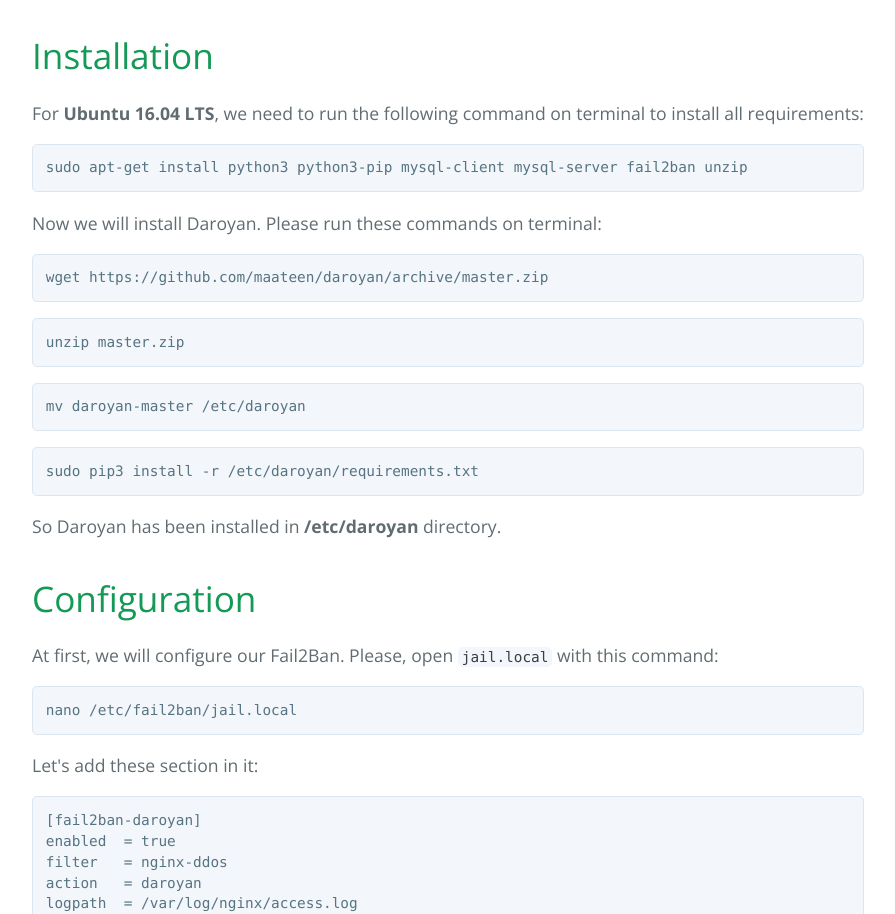
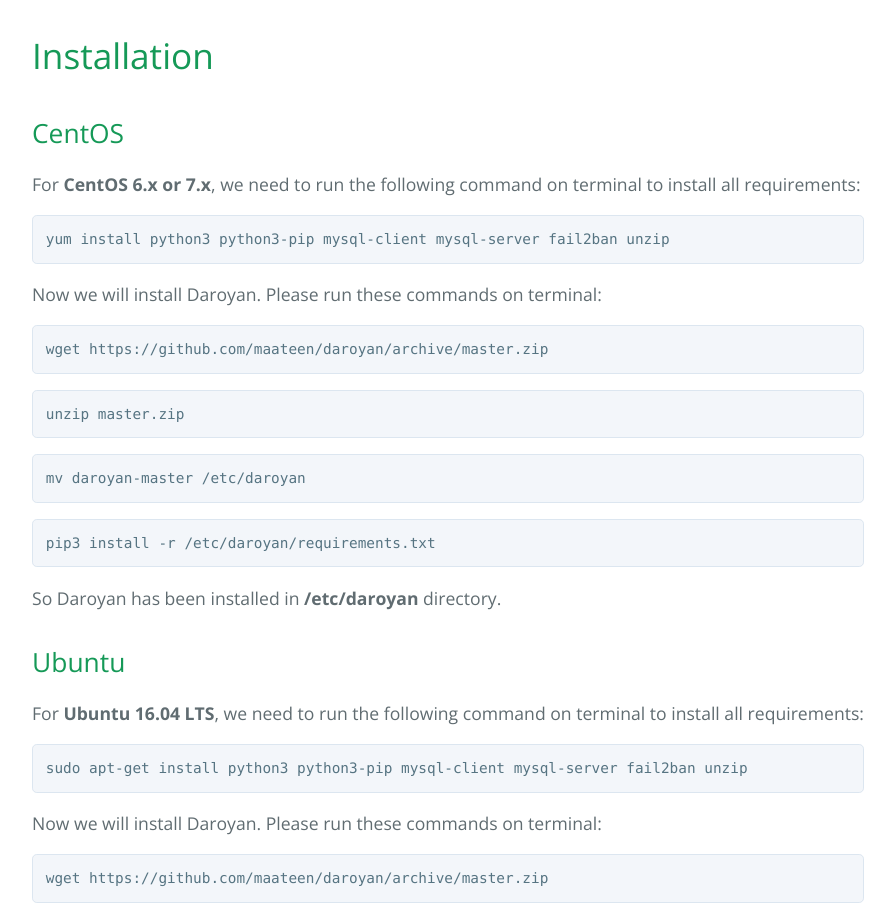
Before and after one commit to maateen/daroyan, a plain HTML site: page index.html in a window 1280 px wide. Shown: the part 967-1881 px from the top of the page, without its empty margins (192-1087 px from the left). Drawn offline with nearby package versions, Linux system fonts and the light colour scheme.

```diff
--- a/index.html
+++ b/index.html
@@ -42,6 +42,33 @@
 
 <h1>
 <a id="installation" class="anchor" href="#installation" aria-hidden="true"><span aria-hidden="true" class="octicon octicon-link"></span></a>Installation</h1>
+
+<h2>
+<a id="centos" class="anchor" href="#centos" aria-hidden="true"><span aria-hidden="true" class="octicon octicon-link"></span></a>CentOS</h2>
+
+<p>For <strong>CentOS 6.x or 7.x</strong>, we need to run the following command on terminal to install all requirements:</p>
+
+<pre><code>yum install python3 python3-pip mysql-client mysql-server fail2ban unzip
+</code></pre>
+
+<p>Now we will install Daroyan. Please run these commands on terminal:</p>
+
+<pre><code>wget https://github.com/maateen/daroyan/archive/master.zip
+</code></pre>
+
+<pre><code>unzip master.zip
+</code></pre>
+
+<pre><code>mv daroyan-master /etc/daroyan
+</code></pre>
+
+<pre><code>pip3 install -r /etc/daroyan/requirements.txt
+</code></pre>
+
+<p>So Daroyan has been installed in <strong>/etc/daroyan</strong> directory.</p>
+
+<h2>
+<a id="ubuntu" class="anchor" href="#ubuntu" aria-hidden="true"><span aria-hidden="true" class="octicon octicon-link"></span></a>Ubuntu</h2>
 
 <p>For <strong>Ubuntu 16.04 LTS</strong>, we need to run the following command on terminal to install all requirements:</p>
 
```
Also changed, not shown: params.json (+1 -1 lines).
